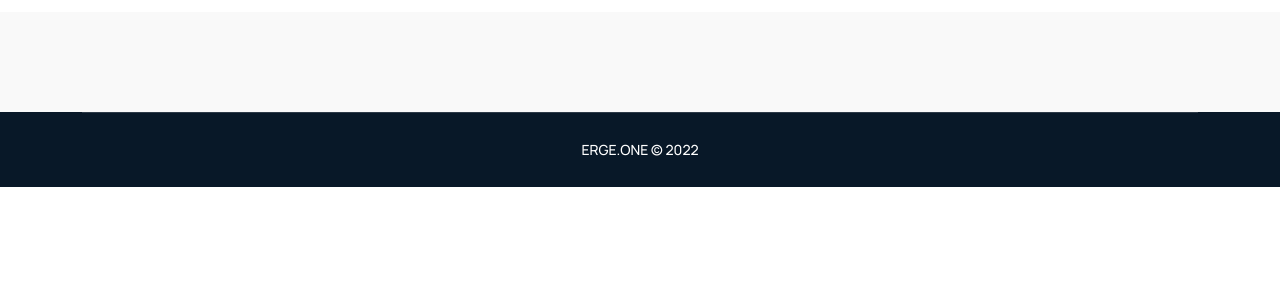
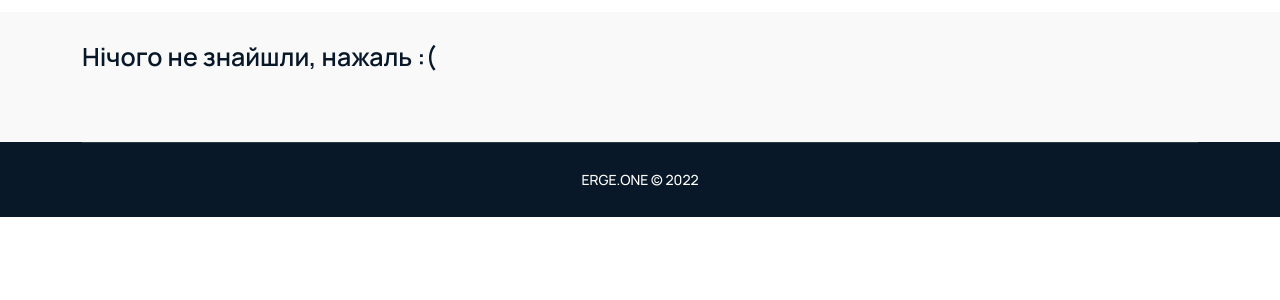
Before and after one commit to ergedevpy/eCatalog, a Django app: template catalog/templates/catalog/search.html in a window 1280 px wide. Shown: the part 217-517 px from the top of the page. Run offline with Django 4.2, Linux system fonts and the light colour scheme; the template is opened without the code that fills it, so the values that code supplies are empty; some libraries are stand-ins or nearby versions.

Commit message:
fix search 2

```diff
--- a/catalog/templates/catalog/search.html
+++ b/catalog/templates/catalog/search.html
@@ -79,6 +79,9 @@
                         </div>
                         <!-- End Single Product -->
                     </div>
+
+                {% empty %}
+                    <h4>Нічого не знайшли, нажаль :(</h4>
                 {% endfor %}
             </div>
             <!-- Pagination start -->
--- a/eCatalog/settings.py
+++ b/eCatalog/settings.py
@@ -15,10 +15,7 @@ from pathlib import Path
 
 from django.core.management.utils import get_random_secret_key
 
-env = environ.Env(
-    # set casting, default value
-    DEBUG=(bool, False)
-)
+env = environ.Env()
 environ.Env.read_env()
 
 # Build paths inside the project like this: BASE_DIR / 'subdir'.
```
